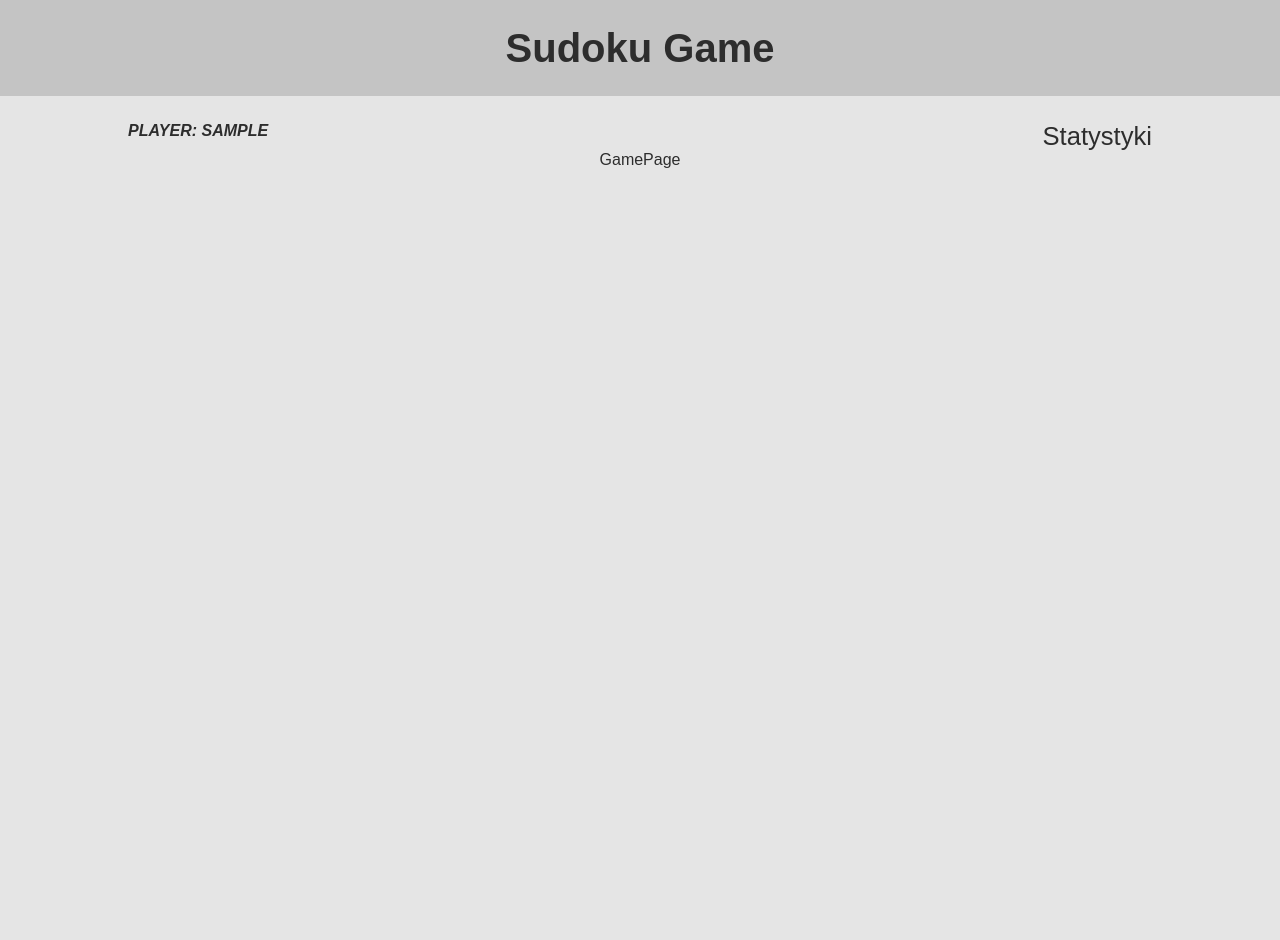
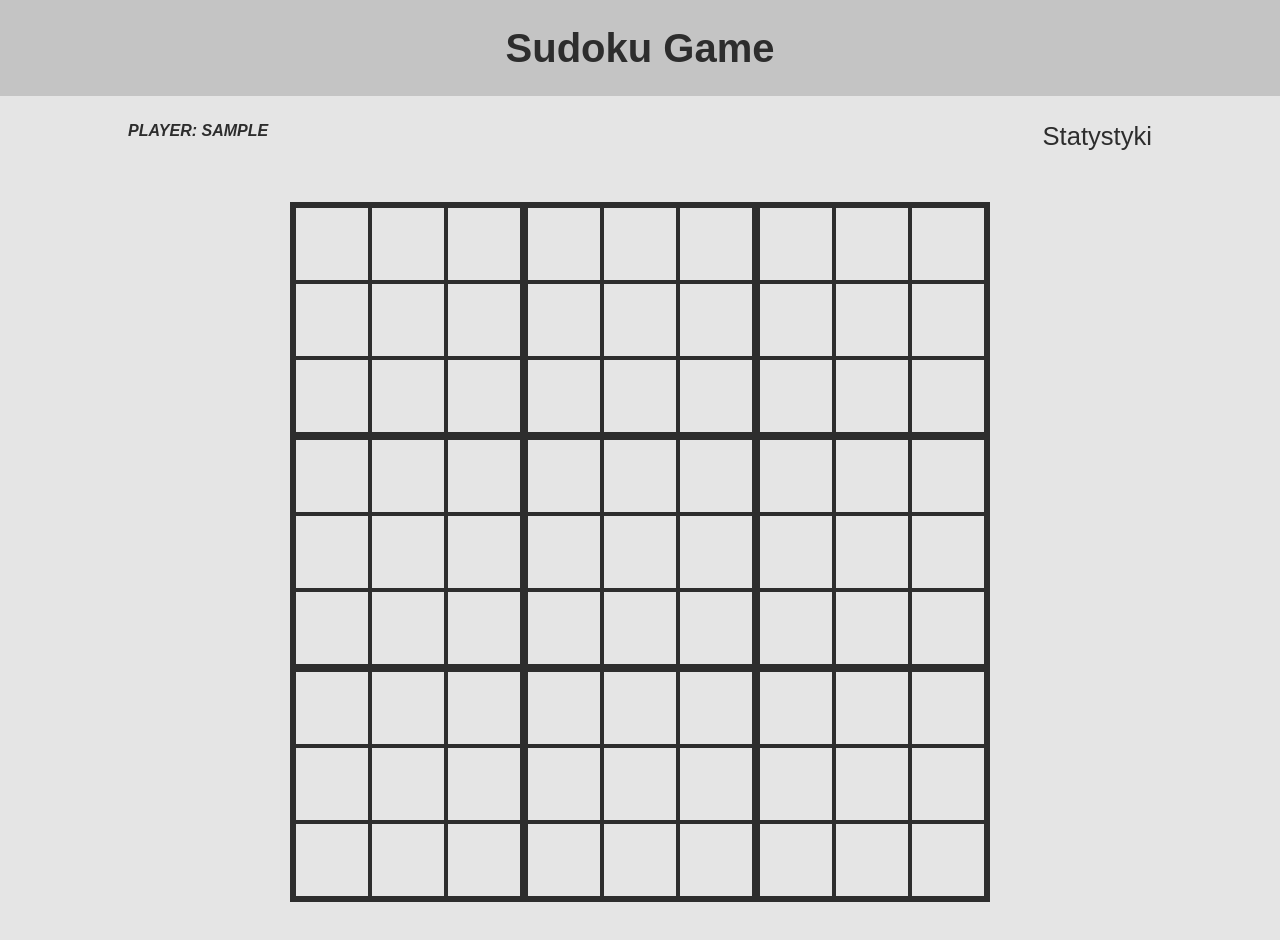
Before and after one commit to 20497/Sudoku-React, a React (Create React App) app: page / in a window 1280 px wide. Both pictures are taken after typing "Sample" into the empty fields and a click on the input "Start Sudoku". Shown: the top 940 px of the page. Before the commit the page ends 800 px from the top, so only its background shows below. Built offline with nearby package versions, Linux system fonts and the light colour scheme.

Commit message:
Added sudoku game field

```diff
--- /dev/null
+++ b/src/components/GameBlock.jsx
@@ -0,0 +1,12 @@
+import { GameBlockGrid } from "../styles/GameBlock.styles"
+import GameBox from "./GameBox";
+
+export default function GameBlock() {
+  return (
+    <GameBlockGrid>
+      {Array.from({ length: 9 }).map(() => (
+        <GameBox />
+      ))}
+    </GameBlockGrid>
+  );
+}
--- /dev/null
+++ b/src/components/GameBox.jsx
@@ -0,0 +1,7 @@
+import { GameBoxInput } from "../styles/GameBox.styles";
+
+export default function GameBox() {
+  return (
+    <GameBoxInput type="number" />
+  );
+}
--- /dev/null
+++ b/src/components/GameField.jsx
@@ -0,0 +1,19 @@
+import { GameFieldGrid } from "../styles/GameField.styles";
+
+import GameBlock from "./GameBlock";
+
+export default function GameField() {
+  return (
+    <GameFieldGrid
+      css={{
+        marginTop: "5%",
+        width: "700px",
+        height: "700px",
+      }}
+    >
+      {Array.from({ length: 9 }).map(() => (
+        <GameBlock />
+      ))}
+    </GameFieldGrid>
+  );
+}
--- a/src/pages/GamePage.jsx
+++ b/src/pages/GamePage.jsx
@@ -2,6 +2,7 @@ import React from "react";
 import PageLayout from "../components/PageLayout";
 import GameNav from "../components/GameNav";
 import useNoPlayerRedirect from "../hooks/useNoPlayerRedirect";
+import GameField from "../components/GameField";
 
 export default function GamePage() {
   const { noPlayerRedirect } = useNoPlayerRedirect();
@@ -13,7 +14,7 @@ export default function GamePage() {
   return (
     <PageLayout>
       <GameNav />
-      <div>GamePage</div>
+      <GameField />
     </PageLayout>
   );
 }
--- /dev/null
+++ b/src/styles/GameBlock.styles.js
@@ -0,0 +1,3 @@
+import { GridLayout } from "./layouts/Grid.styles";
+
+export const GameBlockGrid = GridLayout;
--- /dev/null
+++ b/src/styles/GameBox.styles.js
@@ -0,0 +1,31 @@
+import { styled } from "../stitches.config";
+
+export const GameBoxInput = styled("input", {
+  padding: "1rem",
+  width: "100%",
+  height: "100%",
+  appearance: "none",
+  border: "2px solid $black !important",
+  background: "$white",
+  fontFamily: "inherit",
+  fontSize: "2rem",
+  textAlign: "center",
+
+  "&::-webkit-outer-spin-button": {
+    "-webkit-appearance": "none",
+    margin: 0,
+  },
+
+  "&::-webkit-inner-spin-button": {
+    "-webkit-appearance": "none",
+    margin: 0,
+  },
+
+  "&[type=number]": {
+    "-moz-appearance": "textfield",
+  },
+
+  "&:focus": {
+    outline: "none",
+  },
+});
--- /dev/null
+++ b/src/styles/GameField.styles.js
@@ -0,0 +1,3 @@
+import { GridLayout } from "./layouts/Grid.styles";
+
+export const GameFieldGrid = GridLayout;
--- /dev/null
+++ b/src/styles/layouts/Grid.styles.js
@@ -0,0 +1,8 @@
+import { styled } from "../../stitches.config";
+
+export const GridLayout = styled("div", {
+  display: "grid",
+  gridTemplateColumns: "repeat(3, 1fr)",
+  gridTemplateRows: "repeat(3, 1fr)",
+  border: "2px solid $black",
+});
```
